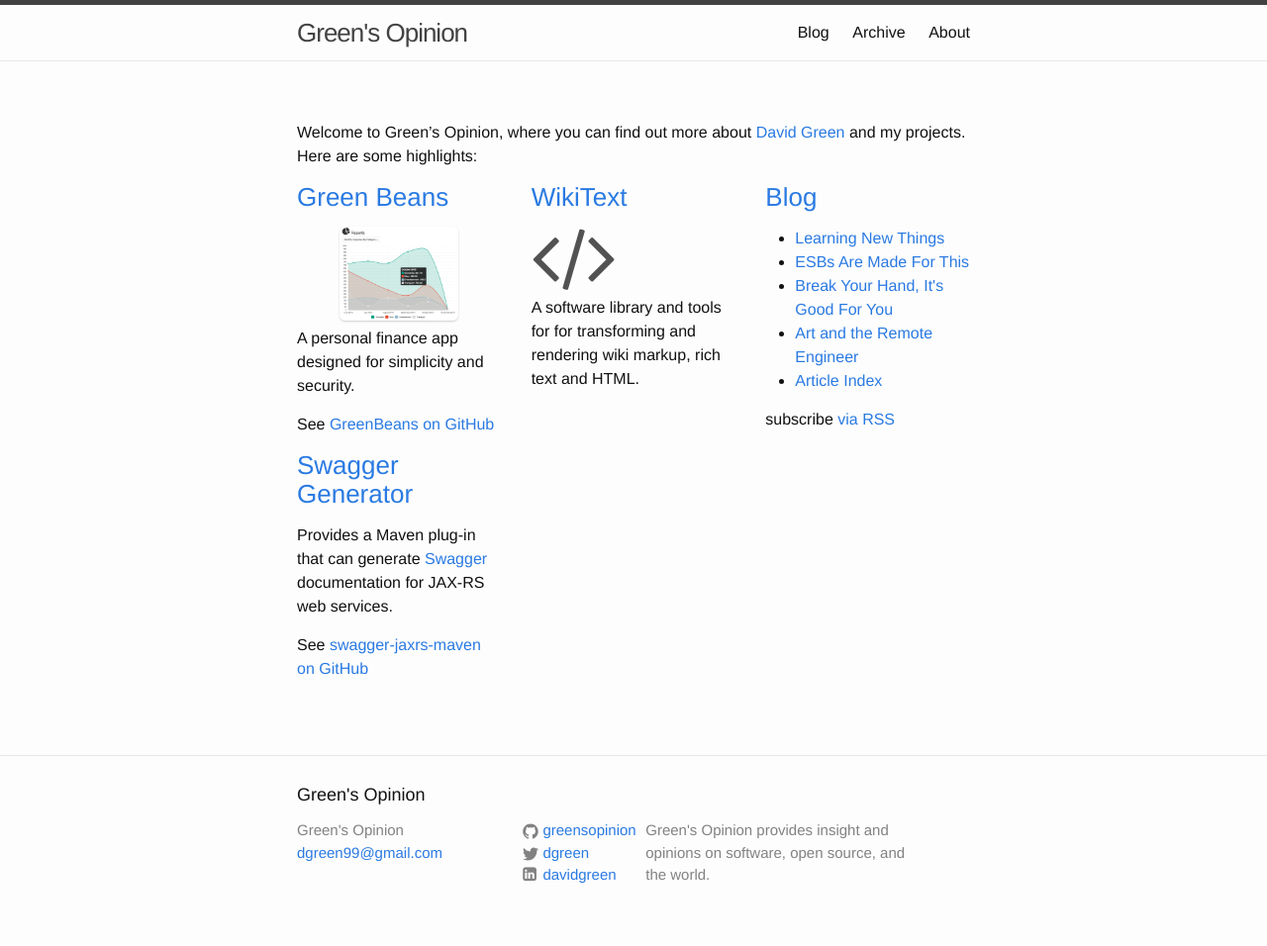
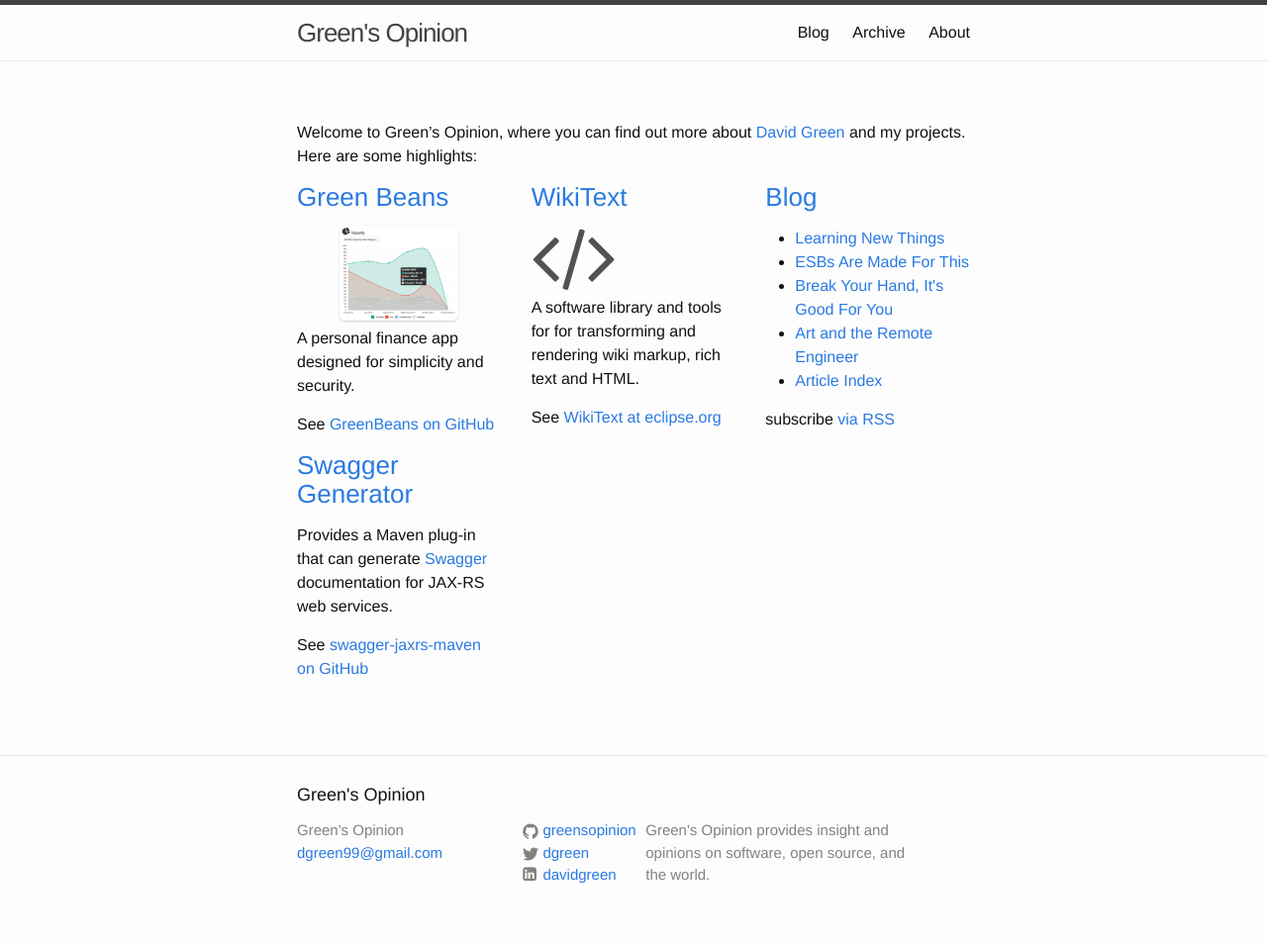
Before and after one commit to greensopinion/greensopinion.github.io, a Jekyll site: the page built from index.md, in a window 1280 px wide. Shown: the whole page at 99% size. Built offline with Jekyll 4.4.1, drawn with Linux system fonts in a browser that asks for light colours; nearby versions of some CDN libraries.

Commit message:
add missing link to wikitext

```diff
--- a/index.md
+++ b/index.md
@@ -22,6 +22,9 @@
     <h3><a href="https://wiki.eclipse.org/Mylyn/WikiText">WikiText</a></h3>
     <div class="project-image"><i class="fa fa-code fa-5x code-icon"></i></div>
     <p>A software library and tools for for transforming and rendering wiki markup, rich text and HTML.</p>
+    <p>
+    See <a href="https://wiki.eclipse.org/Mylyn/WikiText">WikiText at eclipse.org</a>
+    </p>
   </div>
   <div class="col-sm-4 col-md-4">
     <h3><a href="/blog">Blog</a></h3>
```
